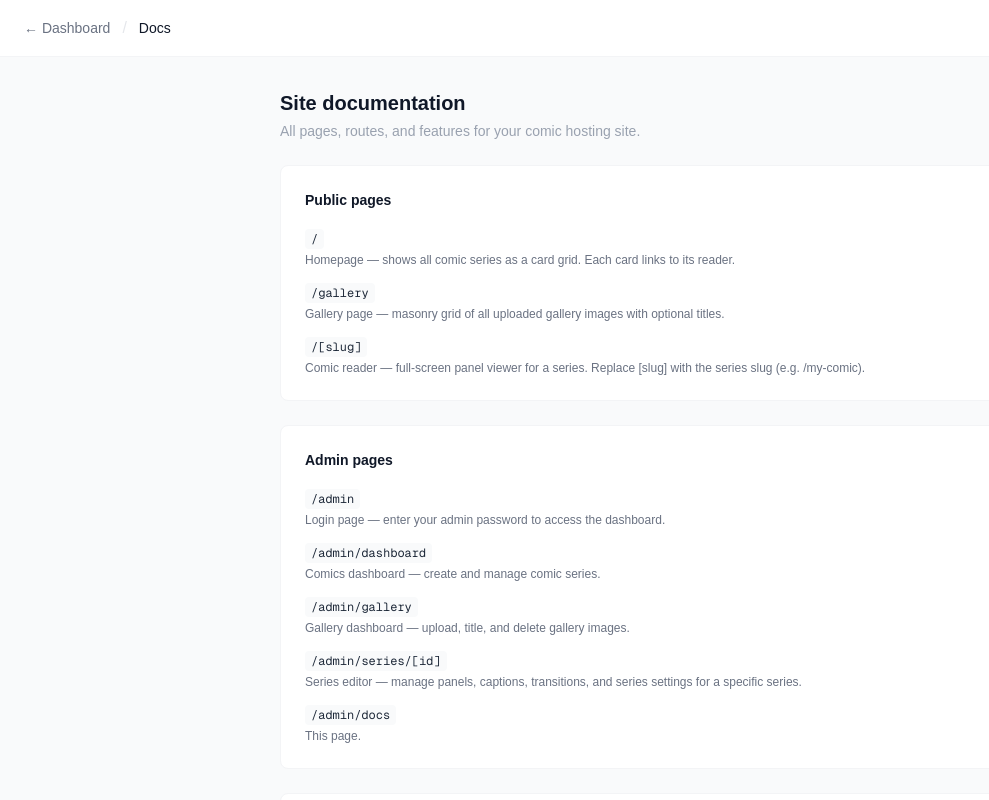
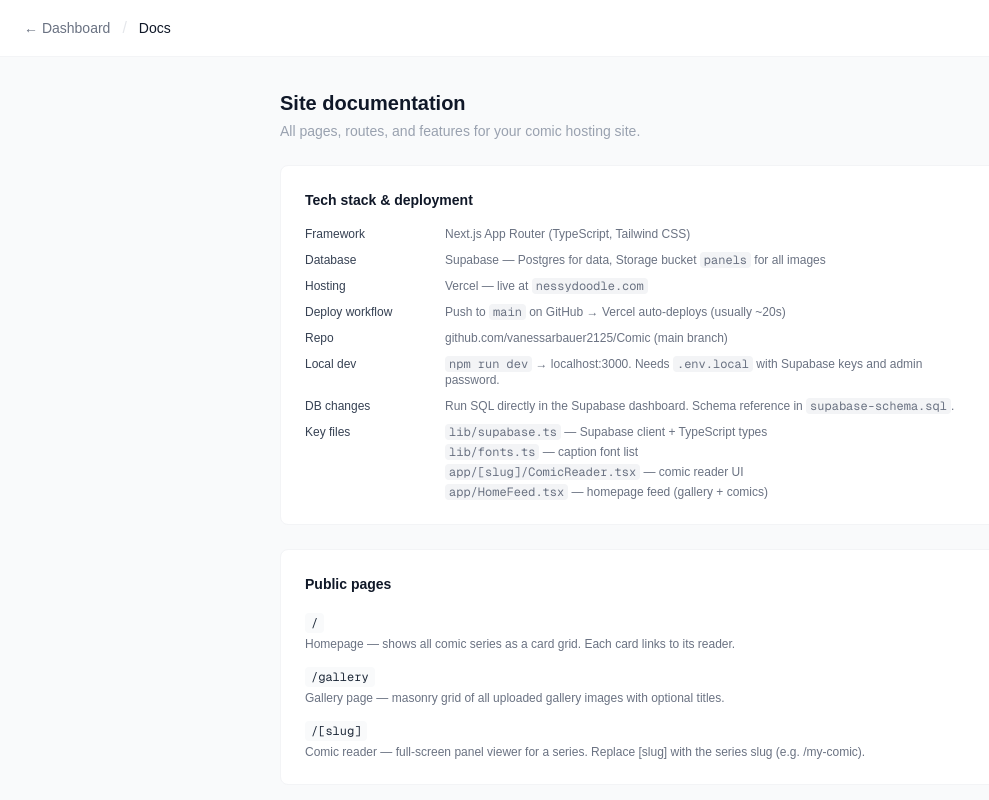
Before and after one commit to vanessarbauer2125/Comic, a Next.js app: page /admin/docs in a window 1280 px wide. Shown: the top 800 px of the page, without its empty margins (0-989 px from the left). Built offline with nearby package versions, Linux system fonts and the light colour scheme.

Commit message:
Add tech stack & deployment section to admin docs

```diff
--- a/app/admin/docs/page.tsx
+++ b/app/admin/docs/page.tsx
@@ -57,6 +57,27 @@ export default function DocsPage() {
           <h1 className="text-xl font-semibold text-gray-900">Site documentation</h1>
           <p className="text-sm text-gray-400 mt-1">All pages, routes, and features for your comic hosting site.</p>
         </div>
+
+        {/* Tech stack */}
+        <Section title="Tech stack & deployment">
+          <div className="space-y-2.5">
+            <Feature label="Framework">Next.js App Router (TypeScript, Tailwind CSS)</Feature>
+            <Feature label="Database">Supabase — Postgres for data, Storage bucket <code className="bg-gray-100 px-1 rounded text-xs">panels</code> for all images</Feature>
+            <Feature label="Hosting">Vercel — live at <code className="bg-gray-100 px-1 rounded text-xs">nessydoodle.com</code></Feature>
+            <Feature label="Deploy workflow">Push to <code className="bg-gray-100 px-1 rounded text-xs">main</code> on GitHub → Vercel auto-deploys (usually ~20s)</Feature>
+            <Feature label="Repo">github.com/vanessarbauer2125/Comic (main branch)</Feature>
+            <Feature label="Local dev"><code className="bg-gray-100 px-1 rounded text-xs">npm run dev</code> → localhost:3000. Needs <code className="bg-gray-100 px-1 rounded text-xs">.env.local</code> with Supabase keys and admin password.</Feature>
+            <Feature label="DB changes">Run SQL directly in the Supabase dashboard. Schema reference in <code className="bg-gray-100 px-1 rounded text-xs">supabase-schema.sql</code>.</Feature>
+            <Feature label="Key files">
+              <span className="space-y-1 block">
+                <span className="block"><code className="bg-gray-100 px-1 rounded text-xs">lib/supabase.ts</code> — Supabase client + TypeScript types</span>
+                <span className="block"><code className="bg-gray-100 px-1 rounded text-xs">lib/fonts.ts</code> — caption font list</span>
+                <span className="block"><code className="bg-gray-100 px-1 rounded text-xs">app/[slug]/ComicReader.tsx</code> — comic reader UI</span>
+                <span className="block"><code className="bg-gray-100 px-1 rounded text-xs">app/HomeFeed.tsx</code> — homepage feed (gallery + comics)</span>
+              </span>
+            </Feature>
+          </div>
+        </Section>
 
         {/* Public pages */}
         <Section title="Public pages">
```
Also changed, not shown: 1 other file (tests, documents, lock files or other folders).
